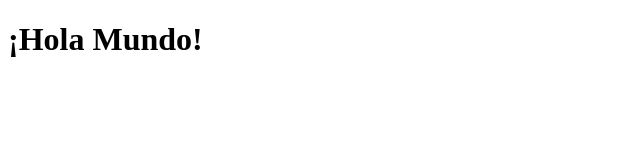
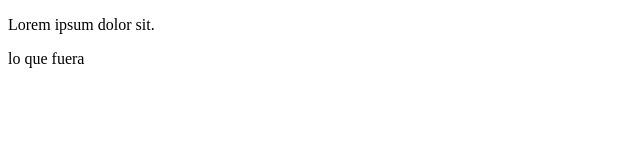
Before and after one commit to coregetafe2020/06_githubtest, a plain HTML site: page index.html in a window 1280 px wide. Shown: the whole page, without its empty margins (0-640 px from the left). Drawn offline with Linux system fonts and the light colour scheme.

Commit message:
cambio de opinion

```diff
--- a/index.html
+++ b/index.html
@@ -6,6 +6,7 @@
     <title>Document</title>
 </head>
 <body>
-    <h1>¡Hola Mundo!</h1>
+    <p>Lorem ipsum dolor sit.</p>
+    <p>lo que fuera</p>
 </body>
 </html>
```
Also changed, not shown: app.js (added), js/main.js (deleted).
